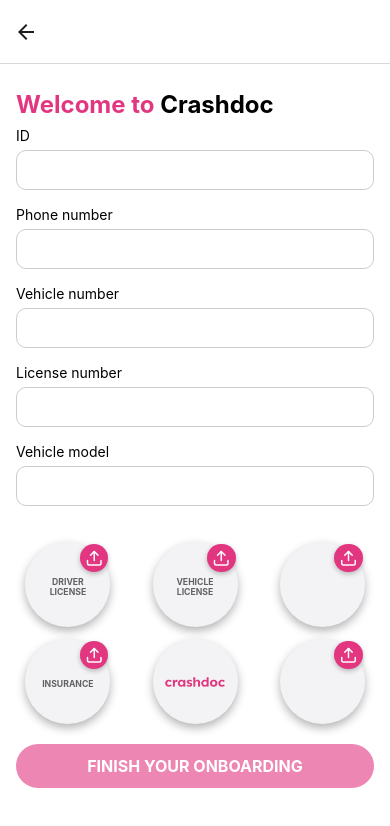
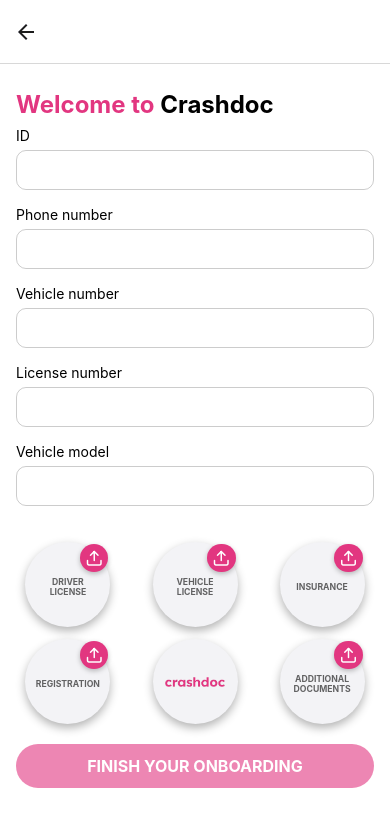
Before and after one commit to taloreff/Crashdoc, a React Native app: screen /Onboarding in a window 390 px wide. Shown: the top 826 px of the page. Built offline with nearby package versions, Linux system fonts and the light colour scheme.

Commit message:
fix bugs issuses

```diff
--- a/screens/GuestScreen.js
+++ b/screens/GuestScreen.js
@@ -133,9 +133,8 @@
   ];
 
   const documentTypes = [
-    ["DRIVER LICENSE", "VEHICLE LICENSE"],
-    ["INSURANCE", "REGISTRATION"],
-    ["ADDITIONAL DOCUMENTS"],
+    ["DRIVER LICENSE", "VEHICLE LICENSE", "INSURANCE"],
+    ["REGISTRATION", "CRASHDOC", "ADDITIONAL DOCUMENTS"],
   ];
 
   return (
--- a/screens/OnboardingScreen.js
+++ b/screens/OnboardingScreen.js
@@ -162,9 +162,8 @@
   ];
 
   const documentTypes = [
-    ["DRIVER LICENSE", "VEHICLE LICENSE"],
-    ["INSURANCE", "REGISTRATION"],
-    ["ADDITIONAL DOCUMENTS"],
+    ["DRIVER LICENSE", "VEHICLE LICENSE", "INSURANCE"],
+    ["REGISTRATION", "CRASHDOC", "ADDITIONAL DOCUMENTS"],
   ];
 
   return (
```
